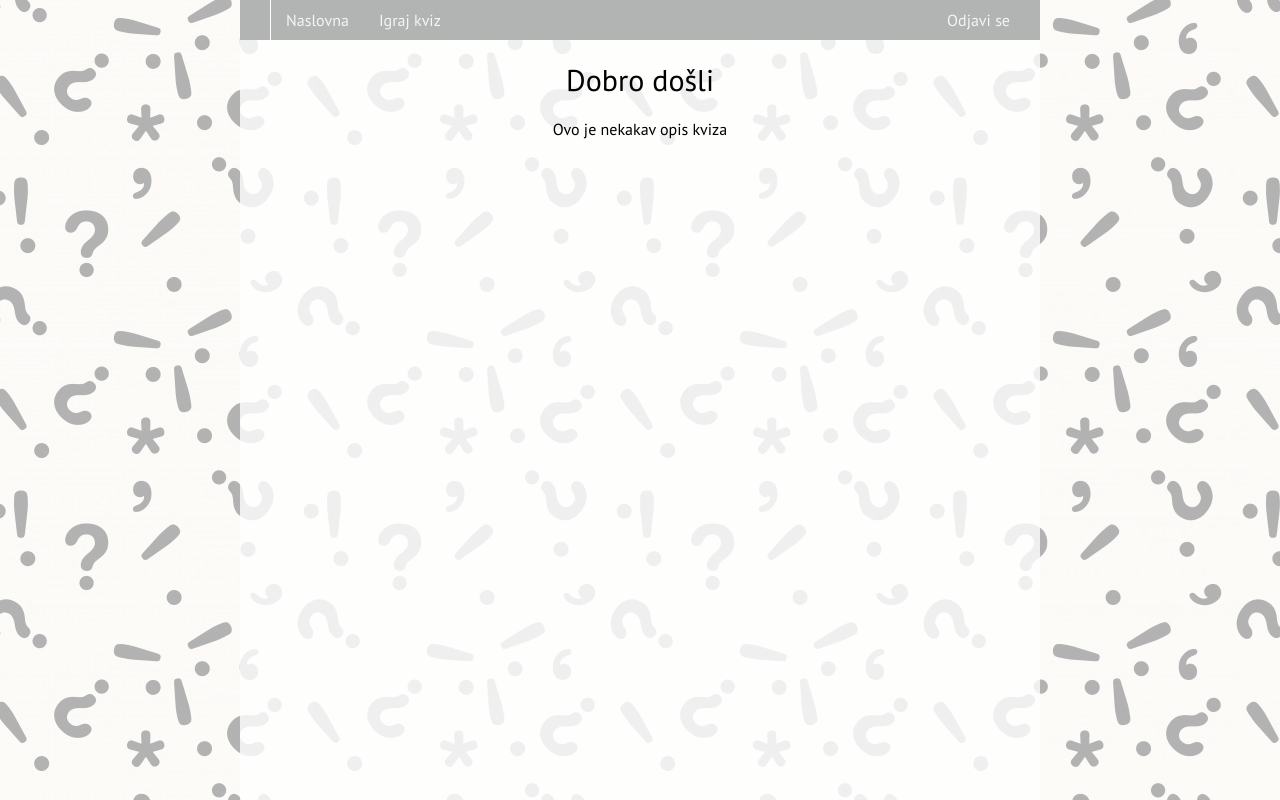
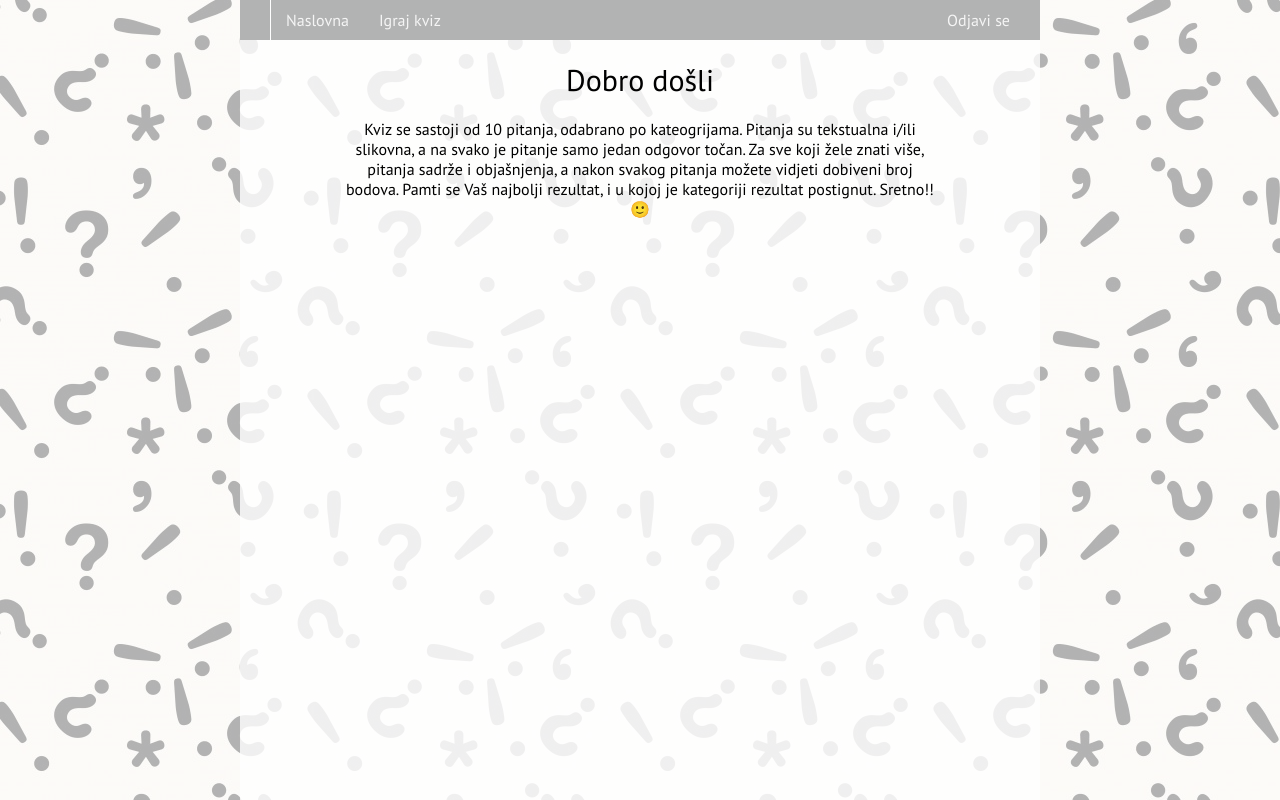
Before and after one commit to pericana/rp2_with_comments, a PHP site: page / in a window 1280 px wide. Run offline with PHP 8.4, Linux system fonts and the light colour scheme; the visitor is signed in with stand-in values (Sample User, id 1); some libraries are stand-ins or nearby versions.

Commit message:
Update index.php

```diff
--- a/index.php
+++ b/index.php
@@ -22,7 +22,8 @@
     <div id="main">
 
         <p style="text-align: center; width: 100%; font-size: 30px; margin-top: 20px;"> Dobro došli </p>
-        <p style="text-align: center; width: 100%; margin-top: 20px;"> Ovo je nekakav opis kviza </p>
+        <p style="text-align: center; width: 100%; margin-top: 20px;"> Kviz se sastoji od 10 pitanja, odabrano po kateogrijama. Pitanja su tekstualna i/ili slikovna, a na svako je pitanje samo jedan odgovor točan. Za sve koji žele znati više, pitanja sadrže i objašnjenja, a nakon svakog pitanja možete vidjeti dobiveni broj bodova. Pamti se Vaš najbolji rezultat, i u kojoj je kategoriji rezultat postignut. Sretno!! 🙂
+ </p>
 
 
     </div>
```
